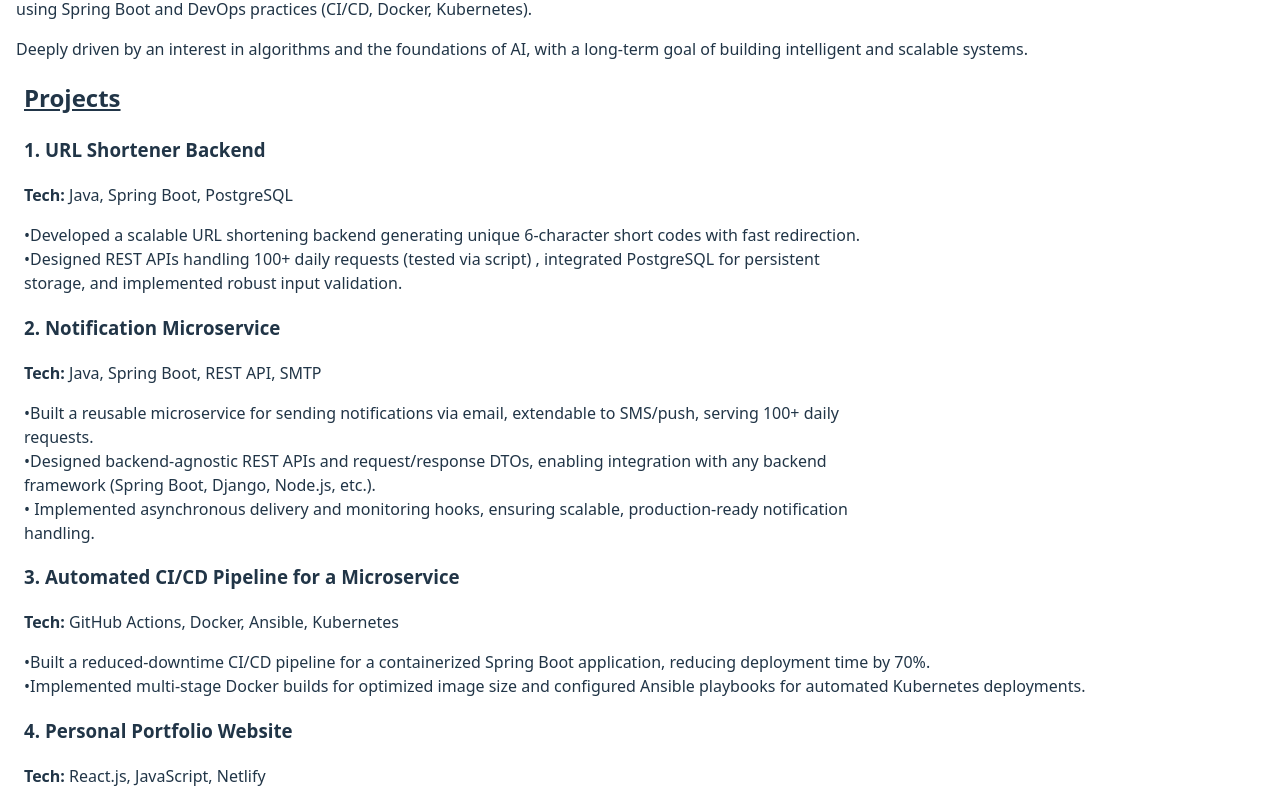
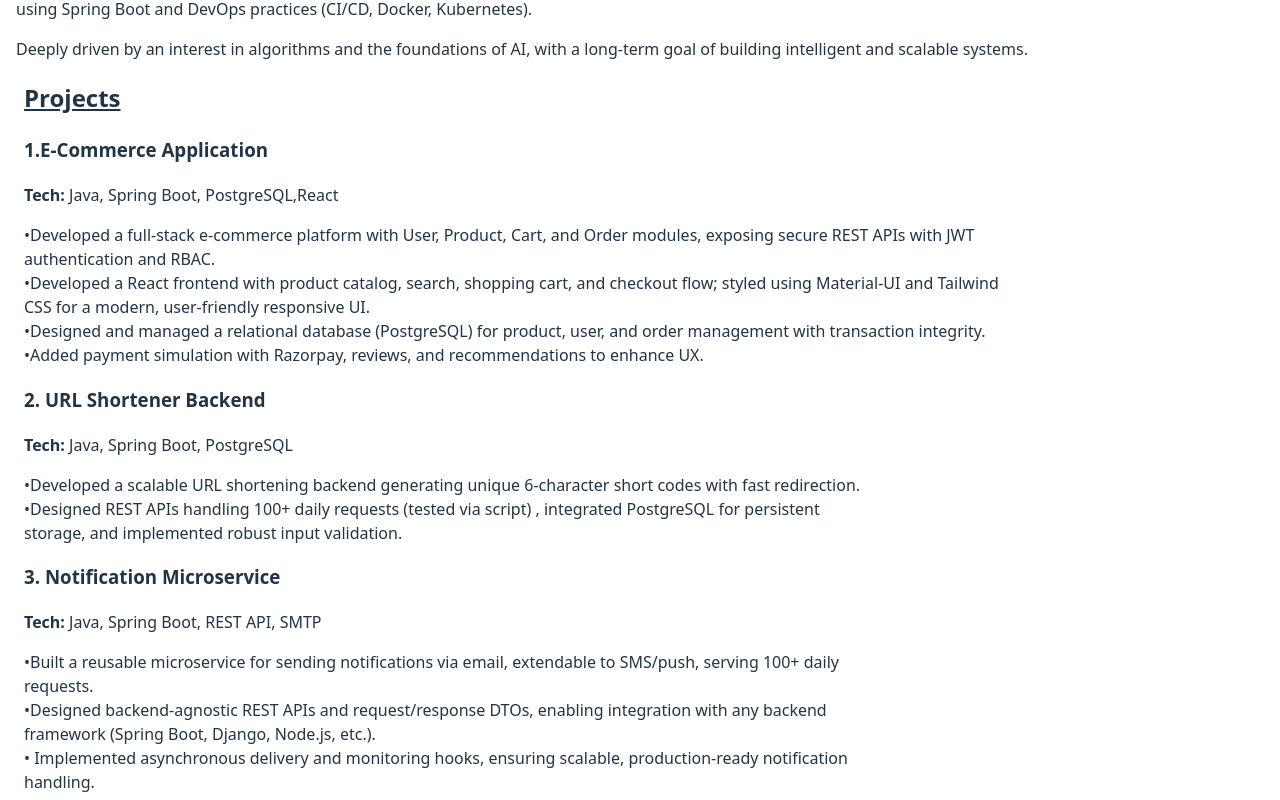
Before and after one commit to sarv-projects/sarvesh-portfolio, a React (Vite) app: page / in a window 1280 px wide. Shown: the part 520-1320 px from the top of the page. Built offline with nearby package versions, Linux system fonts and the light colour scheme.

Commit message:
Update Projects.jsx

```diff
--- a/src/components/Projects.jsx
+++ b/src/components/Projects.jsx
@@ -1,8 +1,19 @@
 import React from 'react';
 
 const projects = [
+  { title: "1.E-Commerce Application",
+    tech: "Java, Spring Boot, PostgreSQL,React",
+    description: `
+•Developed a full-stack e-commerce platform with User, Product, Cart, and Order modules, exposing secure REST APIs with JWT
+authentication and RBAC.
+•Developed a React frontend with product catalog, search, shopping cart, and checkout flow; styled using Material-UI and Tailwind
+CSS for a modern, user-friendly responsive UI.
+•Designed and managed a relational database (PostgreSQL) for product, user, and order management with transaction integrity.
+•Added payment simulation with Razorpay, reviews, and recommendations to enhance UX.
+`.trim()
+  },
   {
-    title: "1. URL Shortener Backend",
+    title: "2. URL Shortener Backend",
     tech: "Java, Spring Boot, PostgreSQL",
     description: `
 •Developed a scalable URL shortening backend generating unique 6-character short codes with fast redirection.
@@ -11,7 +22,7 @@ storage, and implemented robust input validation.
 `.trim()
   },
   {
-    title: "2. Notification Microservice ",
+    title: "3. Notification Microservice ",
     tech: " Java, Spring Boot, REST API, SMTP",
     description: `
 •Built a reusable microservice for sending notifications via email, extendable to SMS/push, serving 100+ daily
@@ -23,7 +34,7 @@ handling.
 `.trim()
   },
   {
-    title: "3. Automated CI/CD Pipeline for a Microservice",
+    title: "4. Automated CI/CD Pipeline for a Microservice",
     tech: "GitHub Actions, Docker, Ansible, Kubernetes",
     description: `
 •Built a reduced-downtime CI/CD pipeline for a containerized Spring Boot application, reducing deployment time by 70%.
```
